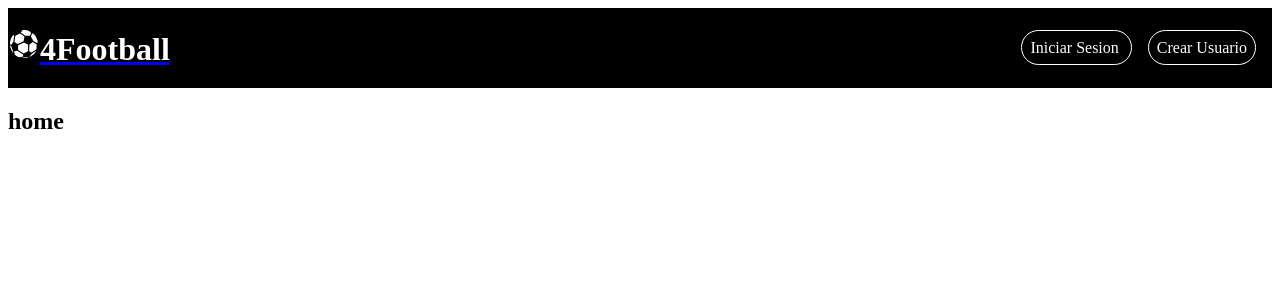
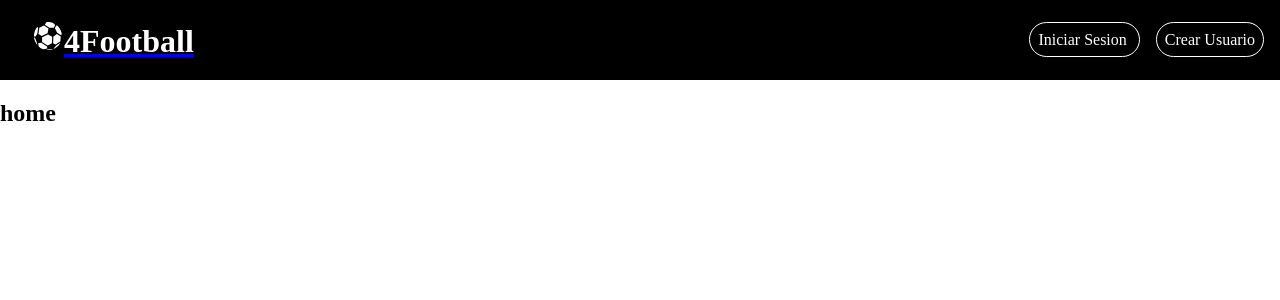
Before and after one commit to lobmar146/Proyecto-Integrador-C5-Team4, a React (Vite) app: page / in a window 1280 px wide. Shown: the top 300 px of the page. Built offline with nearby package versions, Linux system fonts and the light colour scheme.

Commit message:
[Fix] Fix margen body y logo header

```diff
--- a/src/App.css
+++ b/src/App.css
@@ -1,3 +1,6 @@
+body {
+  margin: 0px;
+}
 .content {
   height: 3000px;
 }
--- a/src/components/header/Header.jsx
+++ b/src/components/header/Header.jsx
@@ -15,12 +15,14 @@ export default function Header() {
       {/* Contenedor logo del header */}
 
       {/* logo */}
+      <div className='contenedor-logo'>
         <Link to='/'>
           <h1>
             <GiSoccerBall />
             4Football
           </h1>
         </Link>
+      </div>
 
       {/* Contenedor de los botones */}
       <div className={`nav-container ${clicked ? 'active' : ''}`}>
@@ -109,6 +111,10 @@ const HeaderWrapper = styled.header`
       display: none;
     }
   }
+
+  .contenedor-logo {
+    margin-left: 2rem;
+  }
 `
 const BgDiv = styled.div`
   background-color: black;
```
Lines whose indentation alone changed are shown as unchanged.
